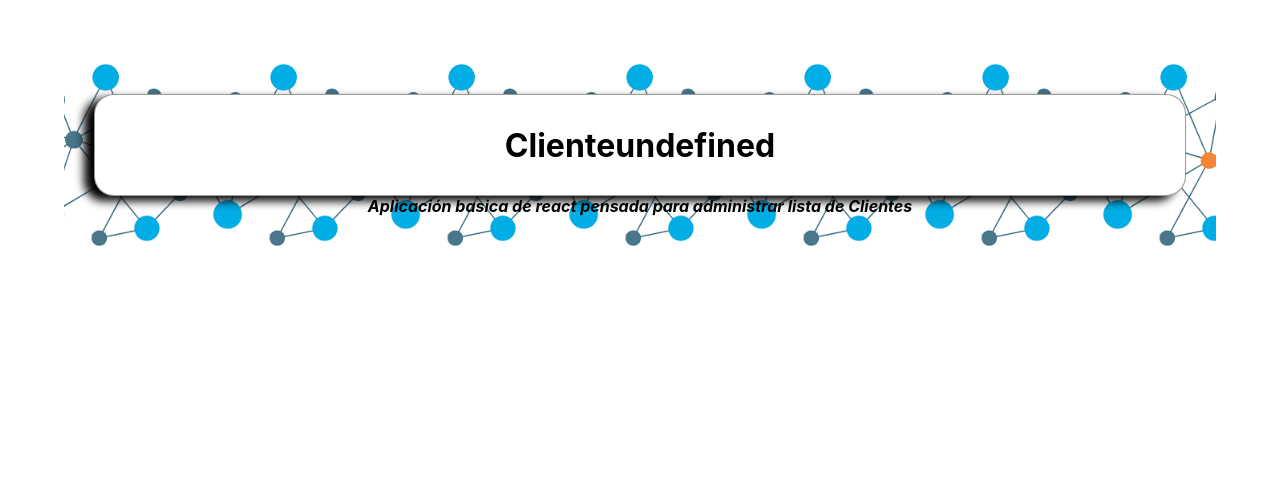
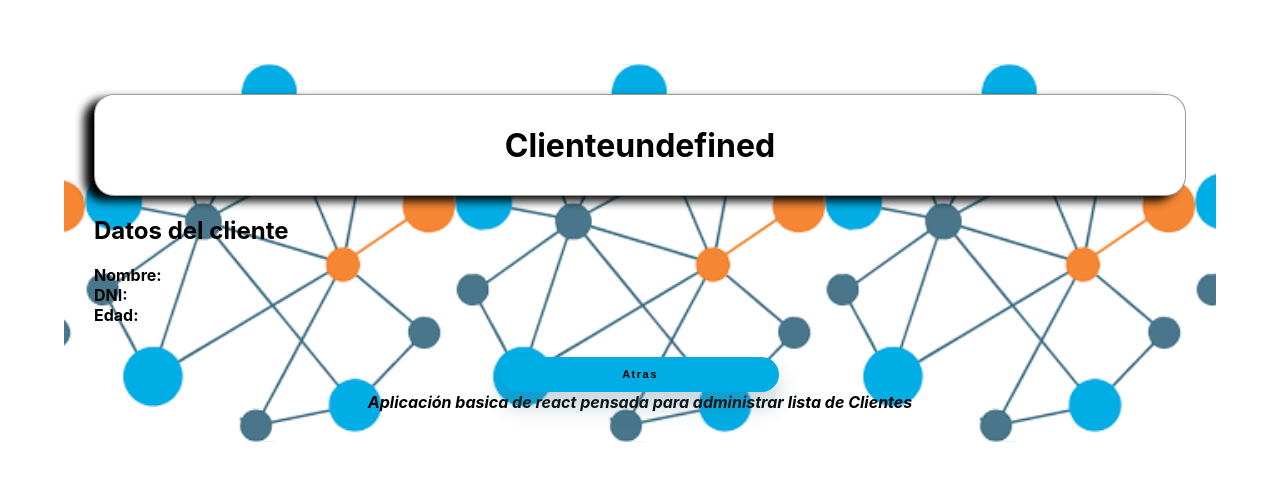
Before and after one commit to jr-98/ReactCourse, a React (Create React App) app: page /customers/new in a window 1280 px wide. Shown: the top 480 px of the page. Built offline with nearby package versions, Linux system fonts and the light colour scheme.

Commit message:
Refactor de CustomerData

```diff
--- a/src/App.jsx
+++ b/src/App.jsx
@@ -2,9 +2,6 @@
 import HomeContainer from './components/containers/HomeContainer';
 import CustomersContainer from './components/containers/CustomersContainer';
 import CustomerContainer from './components/containers/CustomerContainer';
-import CustomerEdit from './components/CustomerEdit';
-import CustomerData from './components/CustomersData'
-import NewCustomerContainer from './components/containers/NewCustomerContainer';
 import './App.css';
 
 function App() {
@@ -15,9 +12,6 @@
         <Route exact path='/customers' element={<CustomersContainer />} />
         <Route exact path='/customers/:id' element={<CustomerContainer />} />
         <Route exact path='/customers/:id/edit' element={<CustomerContainer />} />
-
-        {/* <Route path='/customers/:id' element={<CustomerData />} />
-        <Route path='/customers/:id/edit' element={<CustomerContainer />} /> */}
         <Route exact path='/customers/new' element={<CustomerContainer />} />
       </Routes>
     </Router >
--- a/src/components/CustomersData/CustomersData.jsx
+++ b/src/components/CustomersData/CustomersData.jsx
@@ -1,21 +1,15 @@
 import React from 'react';
 import PropTypes from 'prop-types';
-import { connect } from 'react-redux';
-import { useParams, useNavigate } from 'react-router';
-import { selectCustomerById } from '../../selectors/customers';
-import AppFrame from '../AppFrame';
+import { useNavigate } from 'react-router';
 
-const CustomersData = ({ customers }) => {
-    const { id } = useParams();
-    const { name, dni, age } = selectCustomerById(customers, id);
+const CustomersData = ({ customers = [{ name: '', dni: '', age: '' }] }) => {
+
+    const { name, dni, age } = customers && customers;
     const navigate = useNavigate()
     const onBack = () => {
         navigate('/customers')
     }
     return (
-        <AppFrame
-            header='Datos del usuario'
-            body={
         <>
             <div className="customers-data">
                 <h2> Datos del cliente</h2>
@@ -31,9 +25,6 @@
                 </div>
             </div>
         </>
-            }>
-
-        </AppFrame>
     )
 }
 
@@ -43,7 +34,5 @@
     age: PropTypes.number,
     customers: PropTypes.object.isRequired
 }
-const mapStateToProps = (state) => ({
-    customers: state
-})
-export default connect(mapStateToProps, null)(CustomersData)
+
+export default CustomersData
--- a/src/components/containers/CustomerContainer.jsx
+++ b/src/components/containers/CustomerContainer.jsx
@@ -1,55 +1,25 @@
-import React, { Component, useEffect } from 'react';
+import React, { Component } from 'react';
 import { connect } from 'react-redux';
-import { useLocation, Route, Router, Routes, useNavigate, useParams } from 'react-router-dom';
 import PropTypes from 'prop-types';
 import AppFrame from '../AppFrame';
 import { fetchCustomer } from '../../actions/fetchCustomer'
 import { selectCustomerById } from '../../selectors/customers';
 import CustomerEdit from '../CustomerEdit/CustomerEdit';
 import CustomersData from '../CustomersData/CustomersData';
-
 class CustomerContainer extends Component {
     renderBody = () => {
         const location = window.location.href.split('/')
         const locationLength = location.length
         const url = location[locationLength - 1]
+        const id = location[4]
+        const customer = selectCustomerById(this.props.customers, id)
 
+        // const customers = selectCustomerById()
         if (url === 'edit') {
             return <CustomerEdit />
         } else {
-            <CustomersData />
+            return <CustomersData customers={customer} />
         }
-
-        // const location = useLocation()
-        // console.log(location)
-        // <Router>
-        //     <Routes>
-
-        /* <Route path='/:id' element={<CustomersData />} />
-        <Route path='/:id/edit' element={<CustomerEdit />} />
-        {/* { */
-
-        //             ({match}) => {
-
-        //                     }
-        //                 }
-        //  */}
-
-        //         </Route>
-        //     </Routes>
-        // </Router>
-
-
-
-
-        // const { id } = useParams();
-        // se obtinene los paramtros que se pasan en el link\
-        // const { dni, name, age } = selectCustomerById(customers, id)
-        // const navigate = useNavigate()
-        // const onBack = () => {
-        //     navigate('/customers')
-        // }
-        return <></>
     }
 
     render() {
@@ -57,22 +27,7 @@
             <div>
                 <AppFrame header={`Cliente${this.props.dni}`}
                     body={
-
                         this.renderBody()
-                        // <>
-                        // <div>
-                        //         <h3>Identidicacion: {dni}</h3>
-                        //         <h3>Nombre: {name} </h3>
-                        //         <h3>Edad: {age} </h3>
-                        //     </div>
-                        //     <div className='container-button'>
-                        //         <div className='back-button'>
-                        //             <button onClick={onBack}>
-                        //                 Atras
-                        //             </button>
-                        //         </div>
-                        //     </div>
-                        // </>
                     }>
                 </AppFrame >
             </div >
```
Lines whose indentation alone changed are shown as unchanged.
